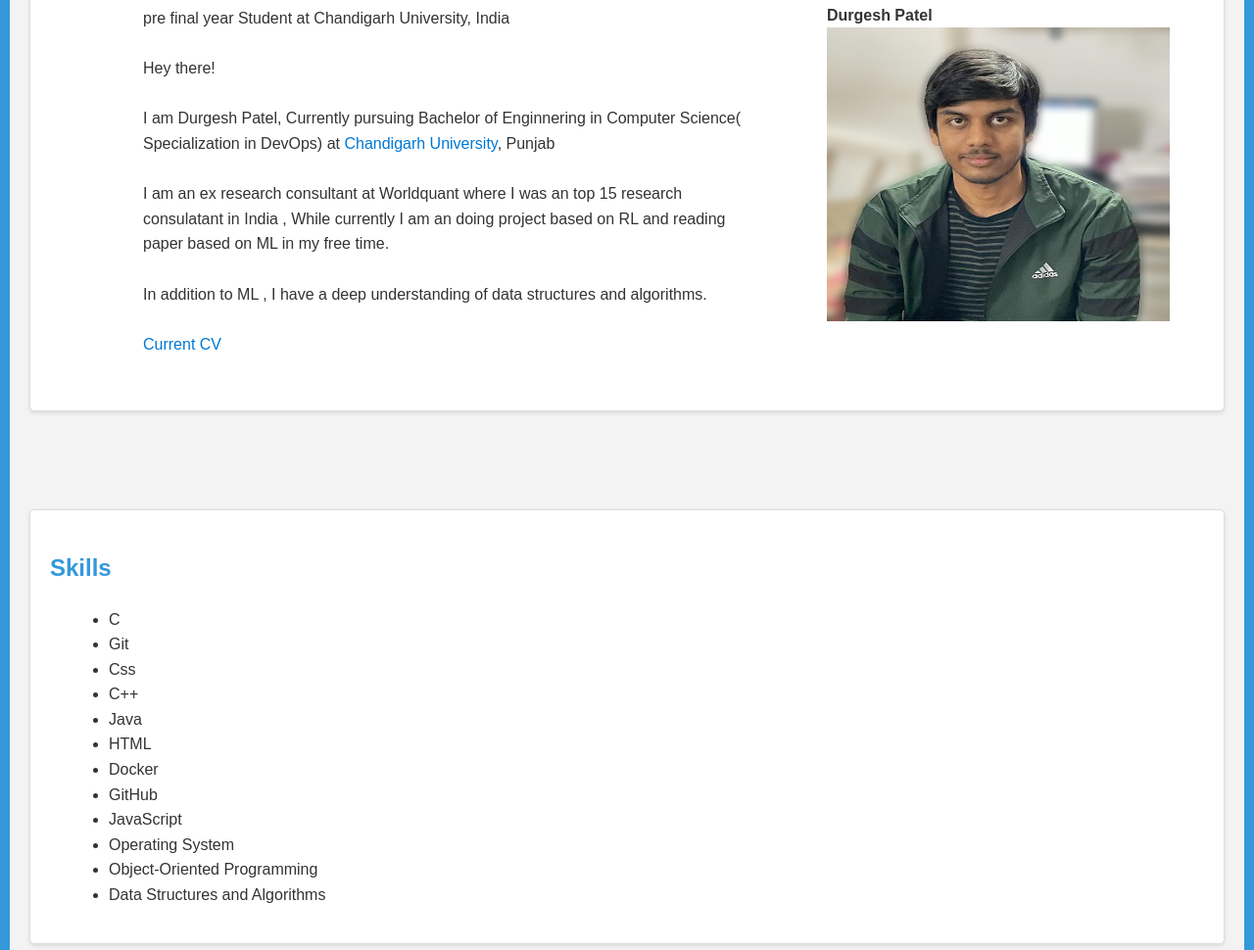
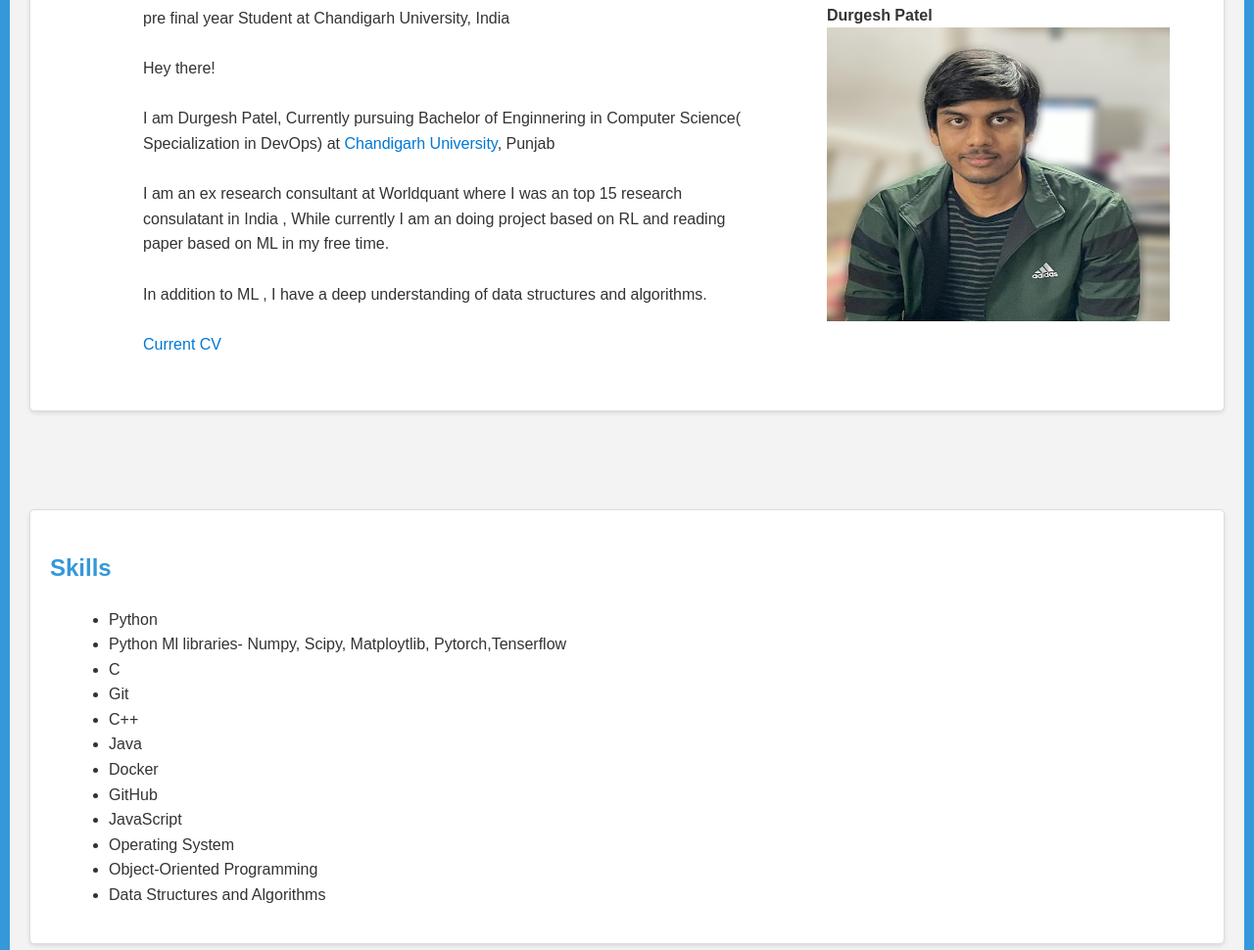
Before and after one commit to pat749/dp1033, a plain HTML site: page index.html in a window 1280 px wide. Shown: the part 222-1192 px from the top of the page at 98% size. Drawn offline with Linux system fonts and the light colour scheme.

Commit message:
Update index.html

```diff
--- a/index.html
+++ b/index.html
@@ -63,12 +63,12 @@
       <section id="skills">
         <h1>Skills</h1>
         <ol>
+          <li>Python</li>
+          <li>Python Ml libraries- Numpy, Scipy, Matploytlib, Pytorch,Tenserflow</li>
           <li>C</li>
           <li>Git</li>
-          <li>Css</li>
           <li>C++</li>
           <li>Java</li>
-          <li>HTML</li>
           <li>Docker</li>
           <li>GitHub</li>
           <li>JavaScript</li>
```
